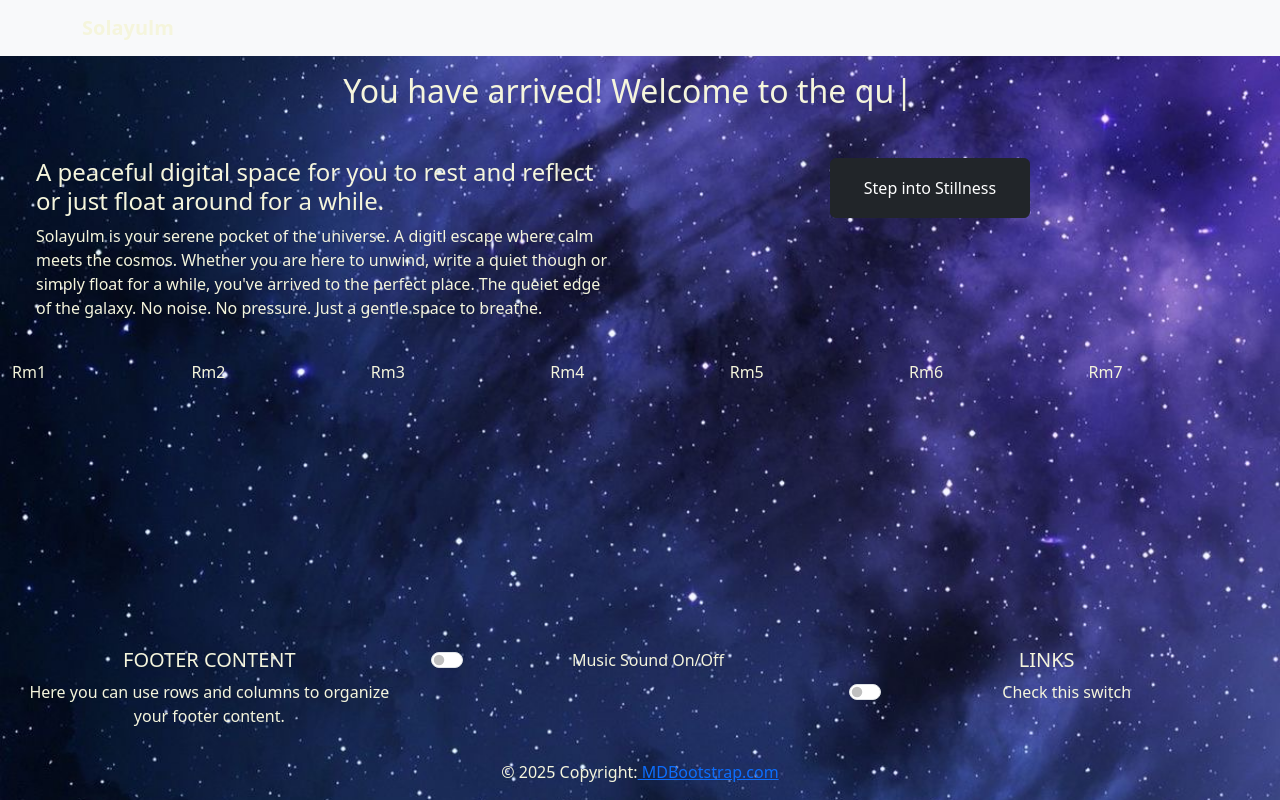
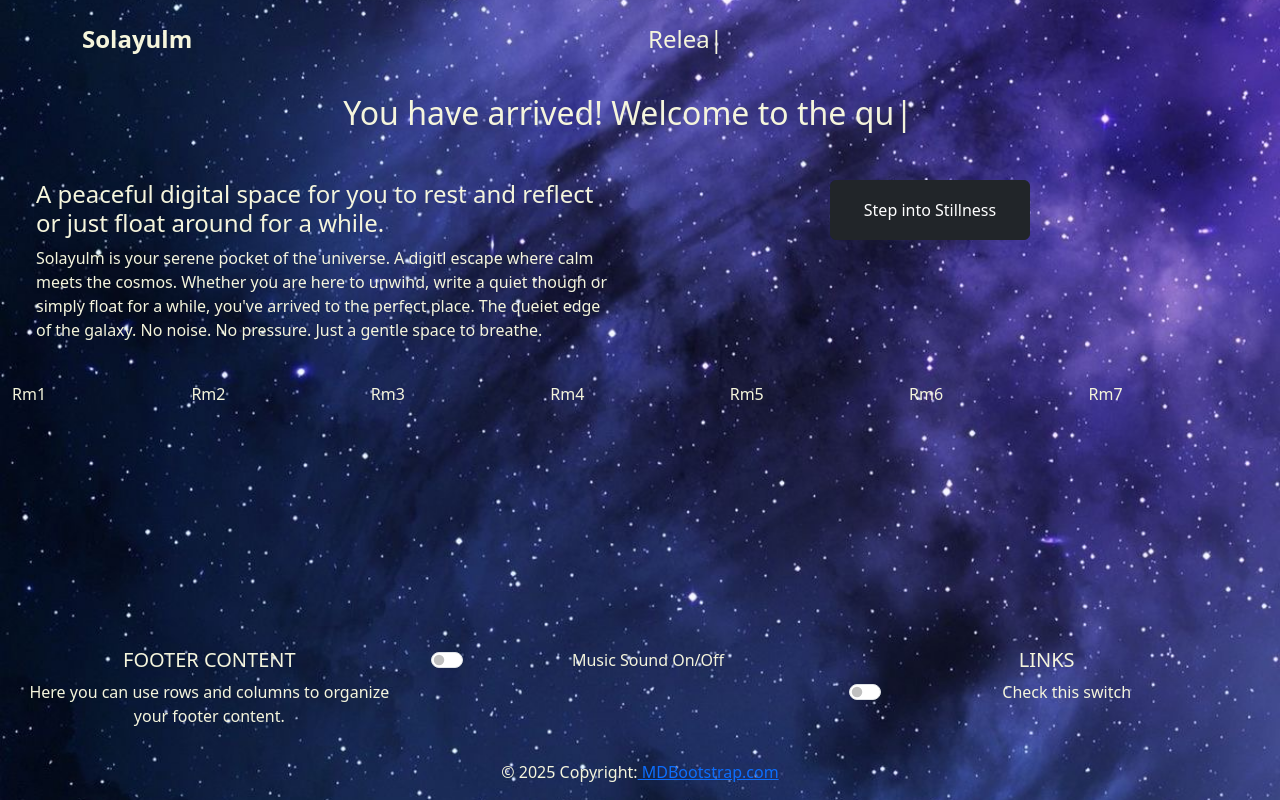
Before and after one commit to DanilleH22/solayulm, a React (Vite) app in the folder solayulm/: page / in a window 1280 px wide. Built offline with nearby package versions, Linux system fonts and the light colour scheme.

Commit message:
Add Type animation for navbar

```diff
--- a/solayulm/src/components/NavBar.jsx
+++ b/solayulm/src/components/NavBar.jsx
@@ -1,30 +1,39 @@
 import React from "react";
 import { Navbar, Container } from "react-bootstrap";
+import { TypeAnimation } from "react-type-animation";
 
+const NavBar = () => {
+  return (
+    <Navbar className="py-3">
+      <Container className="d-flex justify-content-between align-items-center">
+        {/* Left side */}
+        <Navbar.Brand href="#home">
+          <strong style={{ fontSize: "1.5rem" }}>Solayulm</strong>
+        </Navbar.Brand>
 
-/**
- * Navigation bar.
- */
-const NavBar = () => {
-
-
-  return (
-    <Navbar className="bg-body-tertiary">
-        <Container>
-          <Navbar.Brand href="#home">
-            {/* <img
-              alt=""
-              src="/img/logo.svg"
-              width="30"
-              height="30"
-              className="d-inline-block align-top"
-            />{' '} */}
-            <strong>Solayulm</strong>
-          </Navbar.Brand>
-        </Container>
-      </Navbar>
+        {/* Right side */}
+        <div className="d-flex justify-content-end">
+          <TypeAnimation
+            preRenderFirstString={true}
+            sequence={[
+              500,
+              "Comfort",
+              1000,
+              "Peace",
+              1000,
+              "Serenity",
+              1000,
+              "Release",
+              500,
+            ]}
+            speed={50}
+            style={{ fontSize: "1.5rem"}}
+            repeat={Infinity}
+          />
+        </div>
+      </Container>
+    </Navbar>
   );
-}
-
+};
 
 export default NavBar;
```
